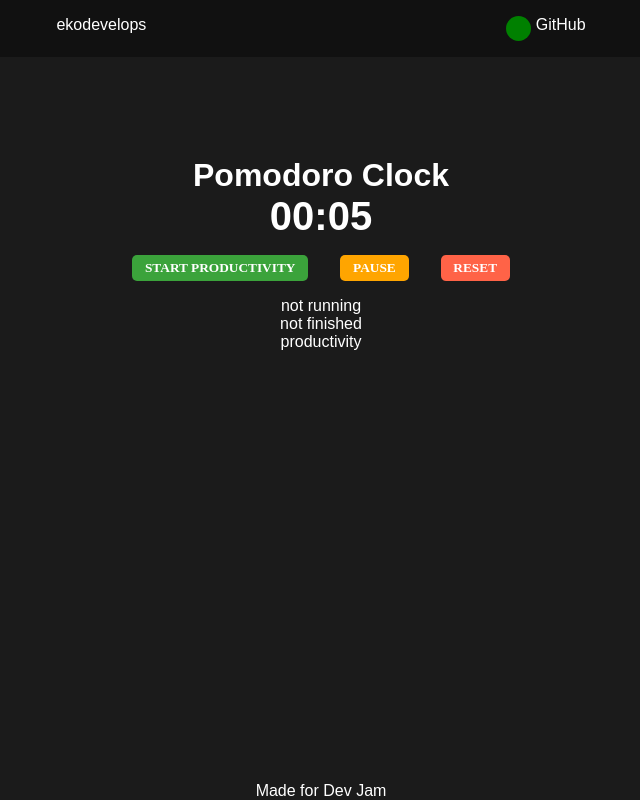
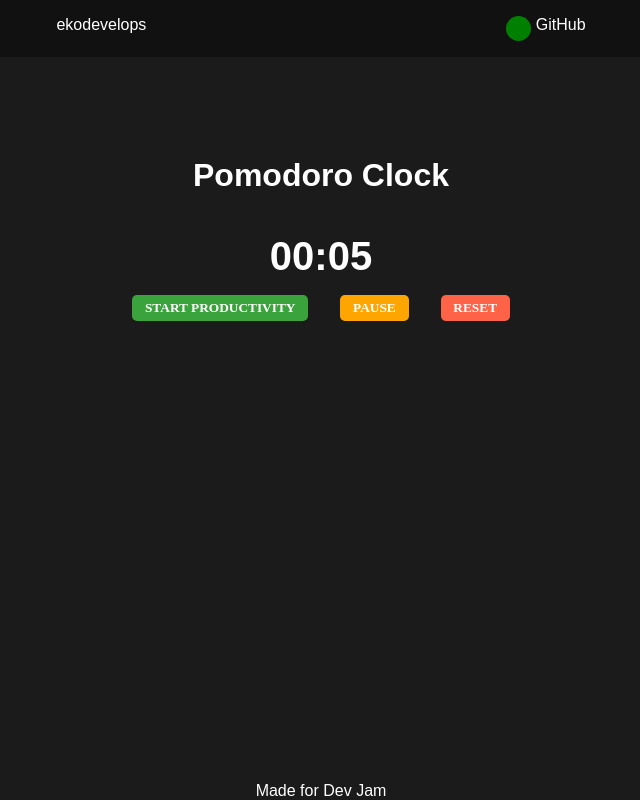
Before and after one commit to eko-develops/pomodoro-clock-react, a React (Create React App) app: page / in a window 1280 px wide. Shown: the whole page, without its empty margins (319-959 px from the left). Built offline with nearby package versions, Linux system fonts and the light colour scheme.

Commit message:
Change styling

```diff
--- a/src/components/Clock.js
+++ b/src/components/Clock.js
@@ -71,9 +71,12 @@ const Clock = () => {
     return (
         <>
         <h1>Pomodoro Clock</h1>
+        <div className="finished-timer-text-wrapper">
         {isFinished &&
         <span className="finished-timer-text">The timer has finished!</span>
+
         }
+        </div>
         <h2 className="time">{timerMinutes}:{timerSeconds}</h2>
         <div className="button-wrapper">
             {!rest
@@ -85,9 +88,9 @@ const Clock = () => {
           <button onClick={handlePause} type="button" className="pause-button">Pause</button>
           <button onClick={handleReset} type="button" className="reset-button">Reset</button>
         </div>
-          {isRunning ? <div>running</div> : <div>not running</div>}
+          {/* {isRunning ? <div>running</div> : <div>not running</div>}
           {isFinished ? <div>finished</div> : <div>not finished</div>}
-          {rest ? <div>break</div> : <div>productivity</div>}
+          {rest ? <div>break</div> : <div>productivity</div>} */}
         </>
     )
 }
--- a/src/index.css
+++ b/src/index.css
@@ -84,3 +84,12 @@ button{
 .finished-timer-text{
     color: lightgreen;
 }
+
+.finished-timer-text-wrapper{
+    height: 40px;
+}
+
+.button-wrapper{
+    display: flex;
+    justify-content: center;
+}
```
